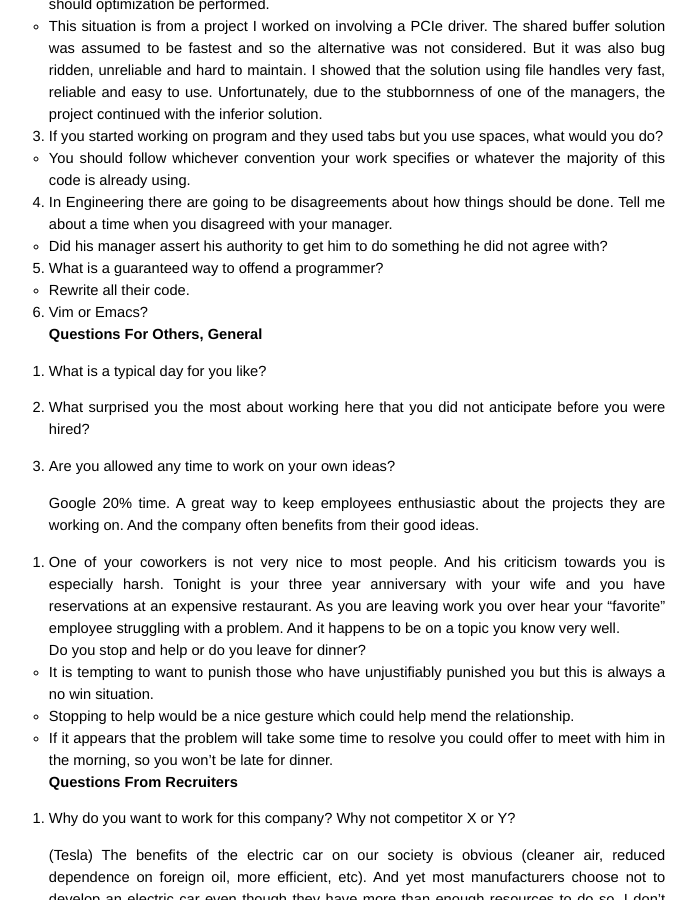
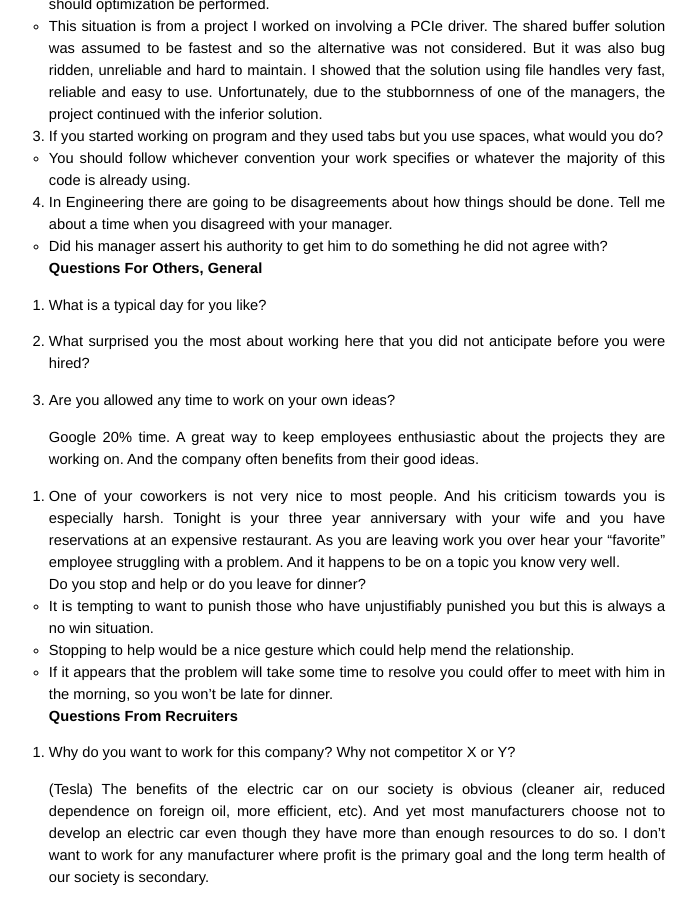
Before and after one commit to jmahler/jmahler.github.io, a Jekyll site: the page built from _posts/2014-02-22-interview_questions.md, in a window 1280 px wide and 900 px high, scrolled down 2458 px. Shown: the whole window, without its empty margins (283-980 px from the left). Built offline with Jekyll 4.4.1, drawn with Linux system fonts in a browser that asks for light colours; Markdown is read by kramdown in place of the engine named in the settings.

Commit message:
remove a few mediocre interview questions

```diff
--- a/_posts/2014-02-22-interview_questions.md
+++ b/_posts/2014-02-22-interview_questions.md
@@ -165,11 +165,6 @@ manager.
   - Did his manager assert his authority to get him to do something he
   did not agree with?
 
-1. What is a guaranteed way to offend a programmer?
-  - Rewrite all their code.
-
-1. Vim or Emacs?
-
 # Questions For Others, General
 
 1. What is a typical day for you like?
```
